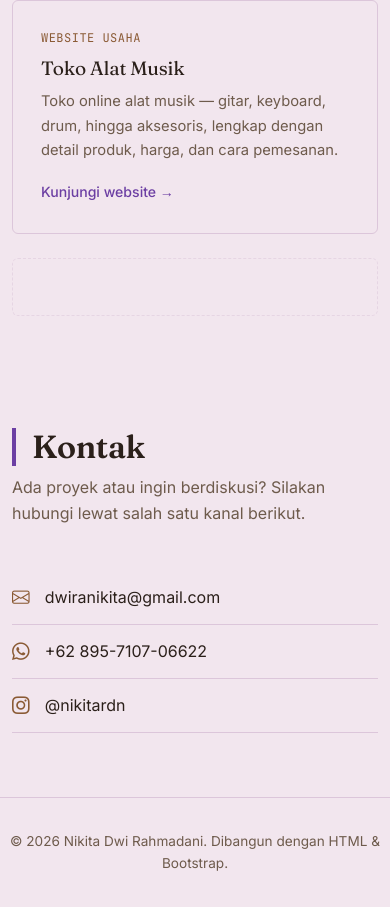
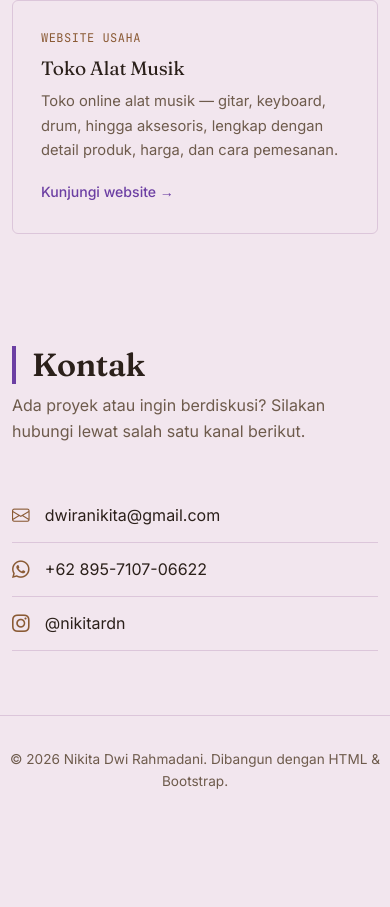
Before and after one commit to dwiranikita-gif/profil, a plain HTML site: page index.html in a window 390 px wide. Shown: the part 3976-4883 px from the top of the page. After the commit the page ends 4801 px from the top, so only its background shows below. Drawn offline with nearby package versions, Linux system fonts and the light colour scheme.

Commit message:
Update index.html

```diff
--- a/index.html
+++ b/index.html
@@ -425,11 +425,6 @@
           <a href="https://nikitaa.rf.gd/" target="_blank" rel="noopener" class="go">Kunjungi website &rarr;</a>
         </div>
       </div>
-      <div class="col-md-6 col-lg-4">
-        <div class="project-card placeholder">
-          <p class="m-0"></p>
-        </div>
-      </div>
     </div>
   </div>
 </section>
```
